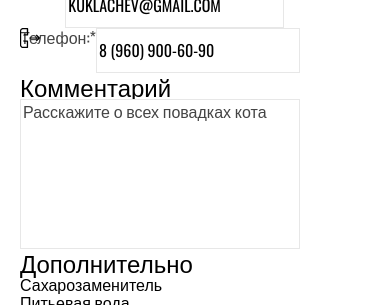
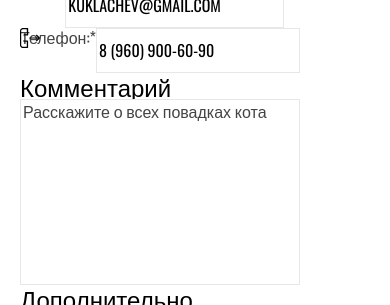
Before and after one commit to Bedmano/1518627-cat-energy-21, a website: page source/form.html in a window 390 px wide. Shown: the part 490-795 px from the top of the page. Drawn offline with nearby package versions, Linux system fonts and the light colour scheme; files that its build step writes are made by us from their sources.

```diff
--- a/source/less/blocks/program/comment/__area/comment__area.less
+++ b/source/less/blocks/program/comment/__area/comment__area.less
@@ -4,17 +4,17 @@
   color: @dark-gray;
   resize: none;
   border: 1px solid @border;
-  width: 280px;
-  height: 150px;
+  min-width: 280px;
+  min-height: 150px;
   box-sizing: border-box;
   @media (min-width: @tablet) {
     font-size: 20px;
     line-height: 30px;
-    width: 631px;
-    height: 174px;
+    min-width: 631px;
+    min-height: 174px;
   }
   @media (min-width: @tablet) {
-    width: 1220px;
-    height: 174px;
+    min-width: 1220px;
+    min-height: 174px;
   }
 }
```
